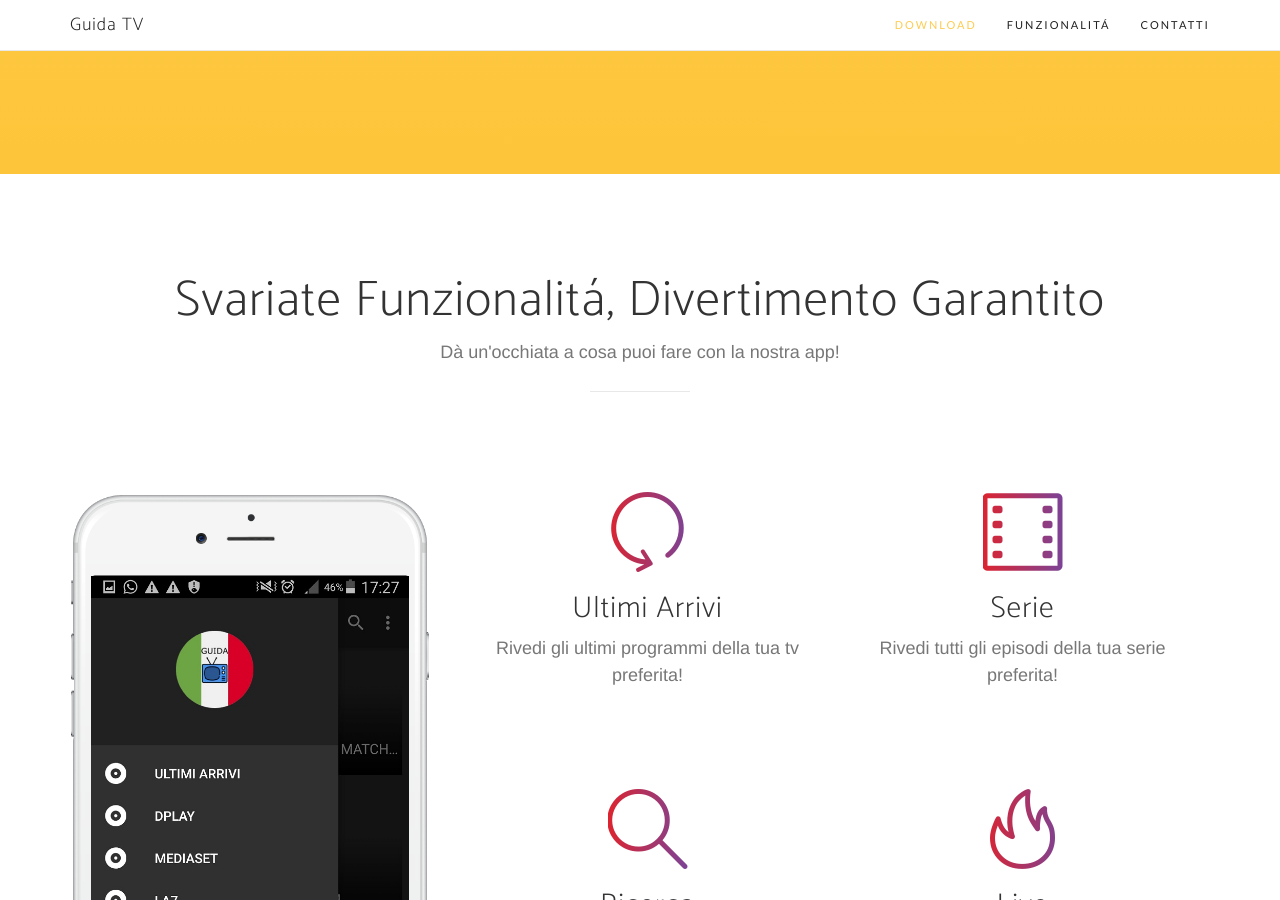
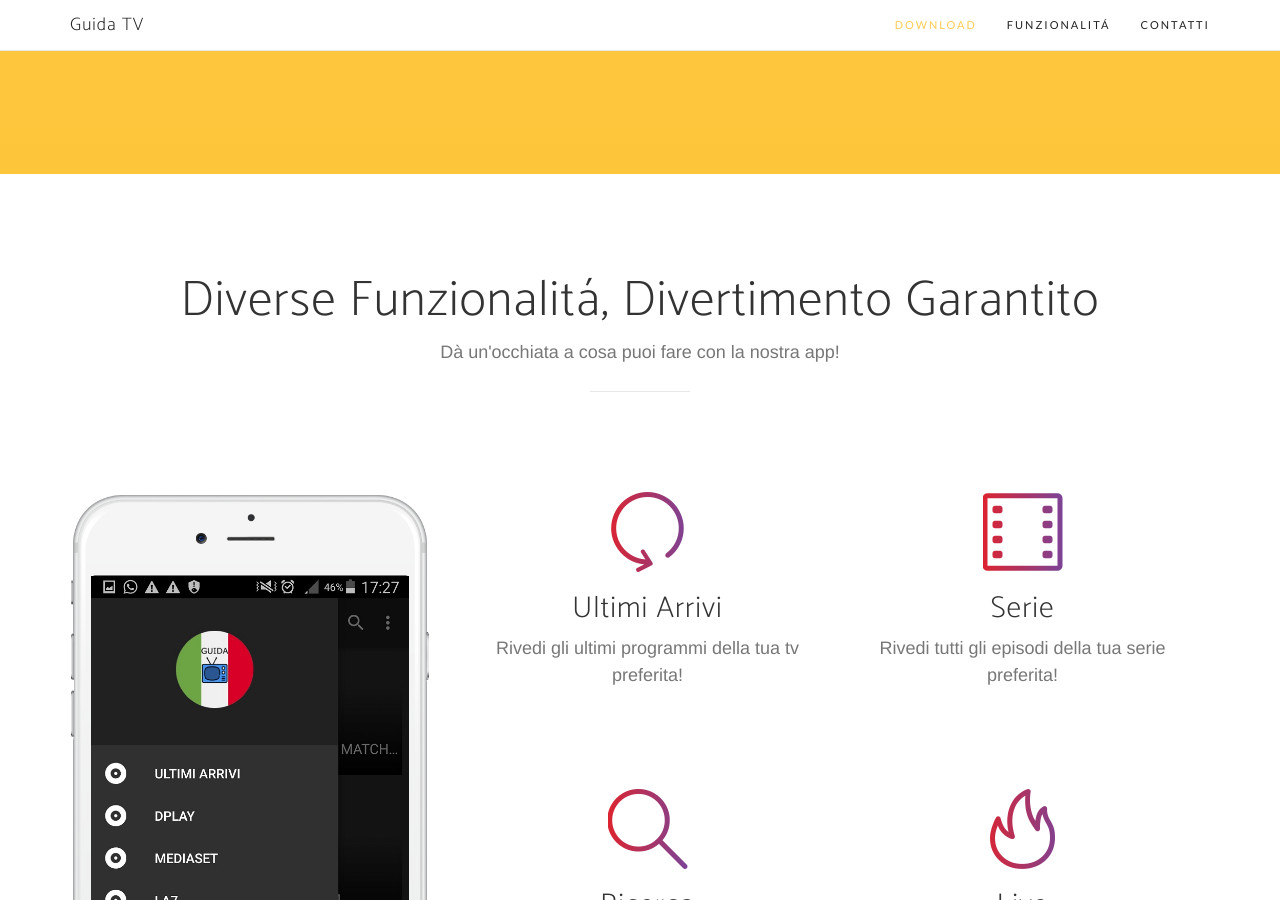
Before and after one commit to mobi-now/guidatvpage, a Jekyll site: the page built from index.html, in a window 1280 px wide and 900 px high, scrolled down 1297 px. Built offline with Jekyll 4.4.1, drawn with Linux system fonts in a browser that asks for light colours; nearby versions of some CDN libraries; some web fonts are replaced; the list of posts is cut into pages by our own code; grey boxes are pictures that could not be loaded.

```diff
--- a/_includes/services.html
+++ b/_includes/services.html
@@ -4,7 +4,7 @@
             <div class="row">
                 <div class="col-lg-12 text-center">
                     <div class="section-heading">
-                        <h2>Svariate Funzionalitá, Divertimento Garantito</h2>
+                        <h2>Diverse Funzionalitá, Divertimento Garantito</h2>
                         <p class="text-muted">Dà un'occhiata a cosa puoi fare con la nostra app!</p>
                         <hr>
                     </div>
```
Also changed, not shown: 3 other files.
